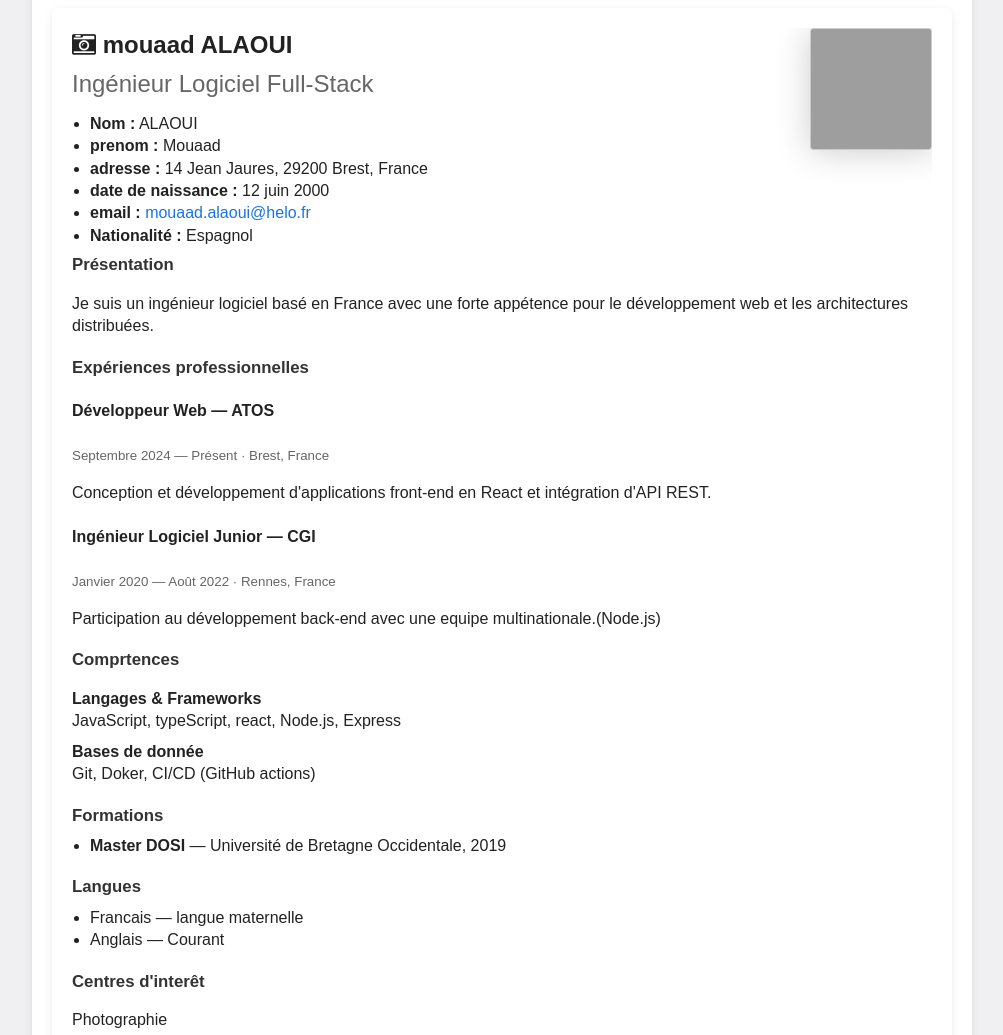
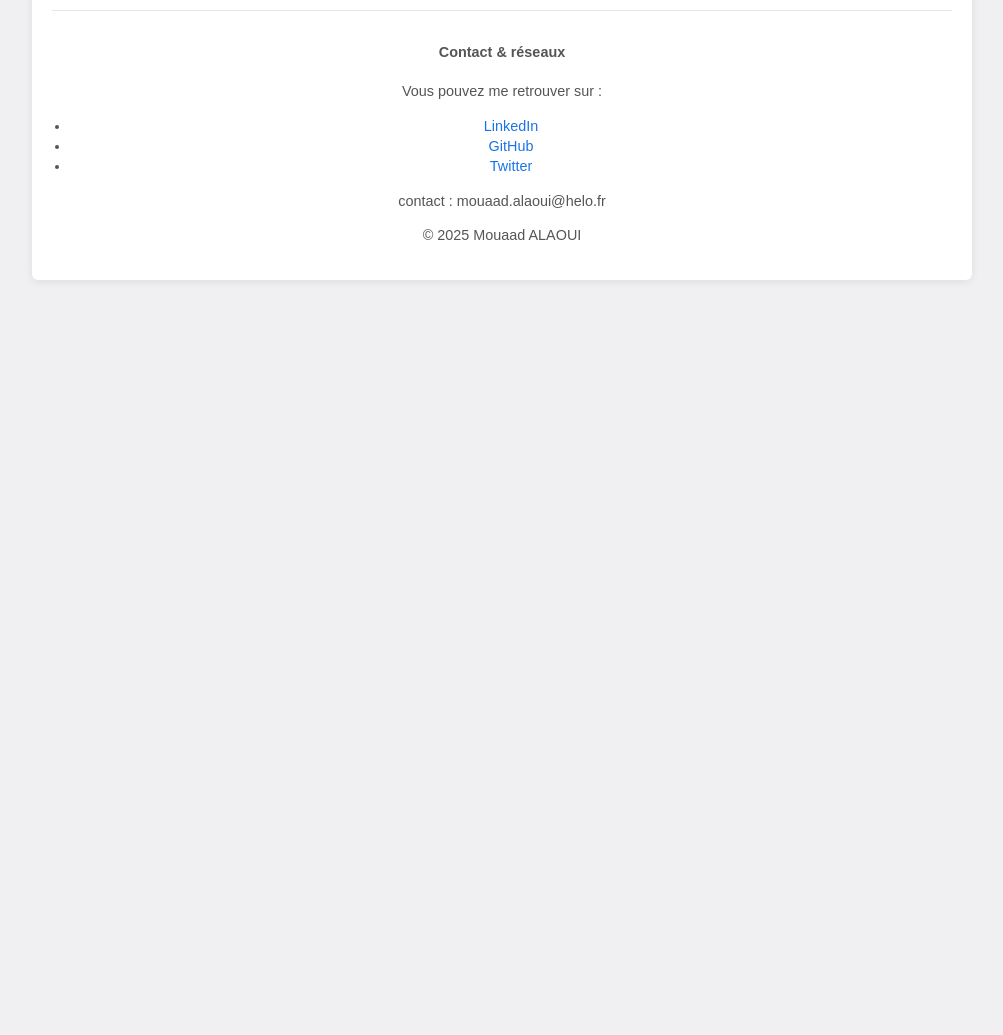
Before and after one commit to son-of-mountain/5-JS, a plain HTML site: page docs/index.html in a window 1280 px wide. Shown: the part 1520-2555 px from the top of the page, without its empty margins (138-1141 px from the left). After the commit the page ends 1808 px from the top, so only its background shows below. Drawn offline with Linux system fonts and the light colour scheme; no server answers; grey boxes are pictures that could not be loaded.

```diff
--- a/docs/index.html
+++ b/docs/index.html
@@ -185,74 +185,6 @@
                 <p>Photographie</p>
             </section>
         </main>
-        <div id="wrapper" itemscope itemtype="http://schema.org/Person">
-        <header>
-            <div>
-                <div>
-                                        <img src="https://i.redd.it/saw-spongebob-wearing-a-grey-suit-so-i-had-to-add-some-v0-jjy5yfz03rie1.jpg?width=567&format=pjpg&auto=webp&s=6b7f081c22201bc23d48437b90118e23e173df50" alt="Photo de Mouaad ALAOUI" width="120" height="120" itemprop="image" />
-                </div>
-                <div>
-                                        <h1 itemprop="name"><i class="fa fa-camera-retro" aria-hidden="true"></i> mouaad ALAOUI</h1>
-                                        <h2 itemprop="jobTitle">Ingénieur Logiciel Full-Stack</h2>
-                    <ul>
-                        <li><strong>Nom :</strong> ALAOUI</li>
-                        <li><strong>prenom :</strong> Mouaad</li>
-                                                <li><strong>adresse :</strong> <span itemprop="address" itemscope itemtype="http://schema.org/PostalAddress"><span itemprop="streetAddress">14 Jean Jaures</span>, <span itemprop="postalCode">29200</span> <span itemprop="addressLocality">Brest</span>, <span itemprop="addressCountry">France</span></span></li>
-                                                <li><strong>date de naissance :</strong> <time itemprop="birthDate" datetime="2000-06-12">12 juin 2000</time></li>
-                                                <li><strong>email :</strong> <a href="mailto:mouaad.alaoui@helo.fr" itemprop="email">mouaad.alaoui@helo.fr</a></li>
-                                                <li><strong>Nationalité :</strong> <span itemprop="nationality">Espagnol</span></li>
-                    </ul>
-                </div>
-            </div>
-        </header>
-        <main>
-            <section id="presentation">
-                <h3>Présentation</h3>
-                <p>Je suis un ingénieur logiciel basé en France avec une forte appétence pour le développement web et les architectures distribuées.</p>
-                </section>
-            <section id="experiences">
-                <h3>Expériences professionnelles</h3>
-                <article>
-                    <h4>Développeur Web — ATOS</h4>
-                    <small>Septembre 2024 — Présent · Brest, France</small>
-                    <p>Conception et développement d'applications front-end en React et intégration d'API REST. </p>
-                </article>
-                <article>
-                    <h4>Ingénieur Logiciel Junior — CGI</h4>
-                    <small>Janvier 2020 — Août 2022 · Rennes, France</small>
-                    <p>Participation au développement back-end avec une equipe multinationale.(Node.js) </p>
-                </article>
-            </section>
-
-            <section id="competences">
-                <h3>Comprtences</h3>
-                <dl>
-                    <dt>Langages & Frameworks</dt>
-                    <dd>JavaScript, typeScript, react, Node.js, Express</dd>
-                    <dt>Bases de donnée</dt>
-                    <dd>Git, Doker, CI/CD (GitHub actions)</dd>
-                </dl>
-            </section>       <section id="formations">
-                <h3>Formations</h3>
-                <ul>
-                    <li><strong>Master DOSI</strong> — Université de Bretagne Occidentale, 2019</li>
-                </ul>
-            </section>
-            <section id="langues">
-                <h3>Langues</h3>
-                <ul>
-                    <li>Francais — langue maternelle</li>
-                    <li>Anglais — Courant</li>
-                </ul>
-            </section>
-
-
-
-            <section id="hobbies">
-                <h3>Centres d'interêt</h3>
-                <p>Photographie</p>
-            </section>
-        </main>
         <footer>
             <h4>Contact & réseaux</h4>
 
@@ -268,6 +200,7 @@
         </footer>
 
     </div>
+
     <script src="js/resume.js"></script>
 </body>
 </html>
```
